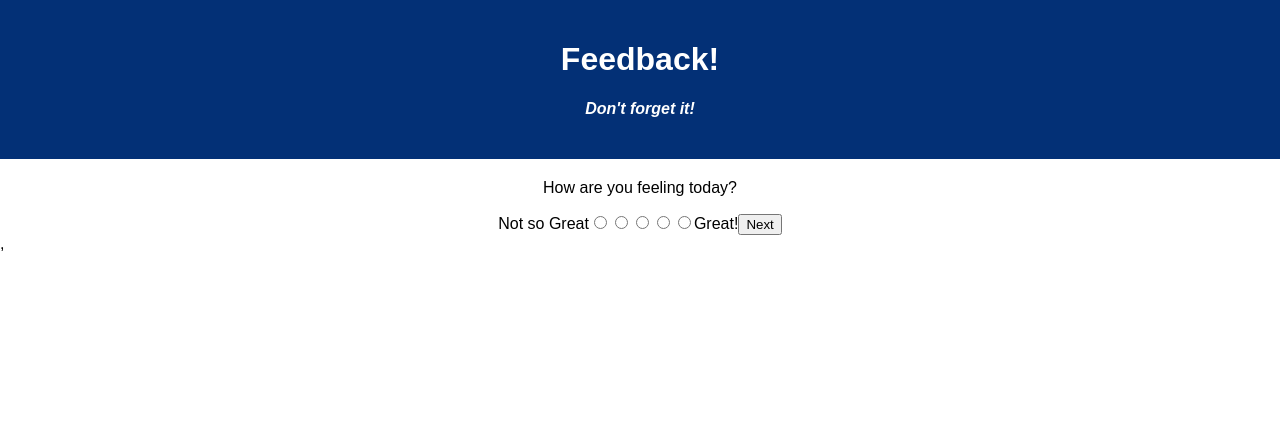
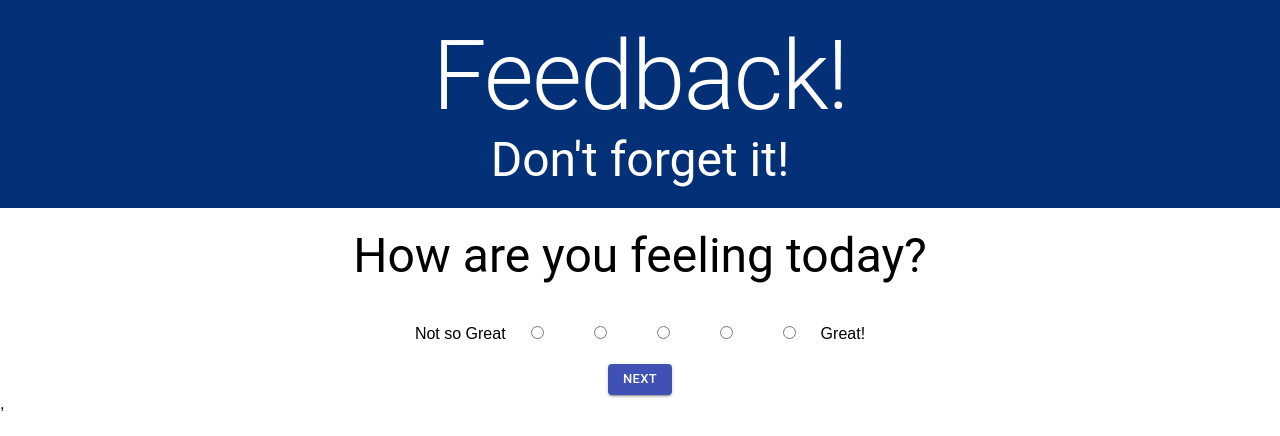
Before and after one commit to JasonInouye/weekend-redux-feedback-loop, a React (Create React App) app: page / in a window 1280 px wide. Shown: the top 436 px of the page. Built offline with nearby package versions, Linux system fonts and the light colour scheme.

Commit message:
added typography and buttons to styling

```diff
--- a/package.json
+++ b/package.json
@@ -6,6 +6,8 @@
   "dependencies": {
     "@fontsource/roboto": "^4.5.5",
     "@material-ui/core": "^4.12.3",
+    "@material-ui/icons": "^4.11.2",
+    "@mui/icons-material": "^5.5.1",
     "axios": "^0.21.1",
     "express": "^4.17.1",
     "pg": "^8.2.1",
--- a/src/components/App/App.css
+++ b/src/components/App/App.css
@@ -18,6 +18,6 @@
   font-size: large;
 }
 
-h4 {
-  font-style: italic;
+input {
+  margin:25px;
 }
--- a/src/components/App/App.jsx
+++ b/src/components/App/App.jsx
@@ -8,14 +8,23 @@ import UnderComponent from '../UnderComponent/UnderComponent';
 import SupportComponent from '../SupportComponent/SupportComponent';
 import CommentComponent from '../CommentComponent/CommentComponent';
 import ReviewComponent from '../ReviewComponent/ReviewComponent';
+import { Typography } from '@material-ui/core';
 
 function App() {
   return (
     <Router>
       <div className='App'>
         <header className='App-header'>
-          <h1 className='App-title'>Feedback!</h1>
-          <h4>Don't forget it!</h4>
+          <Typography
+            variant="h1"
+          >
+            Feedback!
+          </Typography>
+          <Typography
+            variant="h3"
+          >
+            Don't forget it!
+          </Typography>
         </header>
         <Route path="/" exact>
           <FeelingComponent />
--- a/src/components/CommentComponent/CommentComponent.jsx
+++ b/src/components/CommentComponent/CommentComponent.jsx
@@ -1,13 +1,23 @@
 import { useDispatch } from 'react-redux';
 import { useState } from 'react';
 import { useHistory } from 'react-router-dom';
+import { TextField, Typography } from '@material-ui/core';
+import  Button from '@material-ui/core/Button';
+import { makeStyles } from '@material-ui/core';
 
 function commentComponent() {
-    console.log('inside of commentComponent');
-
+    //console.log('inside of commentComponent');
     const history = useHistory();
     const dispatch = useDispatch();
     const [comment, setComment] = useState('');
+
+    const useStyles = makeStyles({
+        field: {
+            marginTop: 20,
+            marginBottom: 20,
+            display: 'block'
+        }
+    })
 
     const handleComment = () => {
         event.preventDefault();
@@ -19,14 +29,24 @@ function commentComponent() {
 
     return (
         <form onSubmit={handleComment}>
-            <p>Any comments you want to leave?</p>
-            <input
-                placeholder="Comment"
-                value={comment}
-                type="text"
+            <Typography
+                variant="h3"
+                align="center"
+                gutterBottom
+            >
+                Any comments you want to leave?
+            </Typography>
+
+            <TextField
                 onChange={(event) => setComment(event.target.value)}
+                label="Comments"
+                variant="outlined"
+                multiline
+                rows={3}
+                mediumwidth
             />
-            <button type="submit">Next</button>
+            <br />
+            <Button type="submit" variant="contained" color="primary" size="small" padding="120">Next</Button>
         </form>
     )
 }
--- a/src/components/FeelingComponent/FeelingComponent.jsx
+++ b/src/components/FeelingComponent/FeelingComponent.jsx
@@ -1,6 +1,9 @@
 import { useSelector, useDispatch } from 'react-redux';
 import { useState } from 'react';
 import { useHistory } from 'react-router-dom';
+import { Typography } from '@material-ui/core';
+import  Button from '@material-ui/core/Button';
+
 
 function FeelingComponent() {
     //console.log('inside of FeelingComponent');
@@ -34,7 +37,13 @@ function FeelingComponent() {
 
     return (
         <form name="feelingForm" onSubmit={handleFeeling}>
-            <p>How are you feeling today?</p>
+            <Typography
+                variant="h3"
+                align="center"
+                gutterBottom
+            >
+                How are you feeling today?
+            </Typography>
             {/*<input
                 required
                 placeholder = "Feeling"
@@ -79,7 +88,8 @@ function FeelingComponent() {
                 onChange={handleChange}
             />
             <label htmlFor="feeling">Great!</label>
-            <button type="submit">Next</button>
+            <br />
+            <Button type="submit" variant="contained" color="primary" size="small">Next</Button>
         </form>
     )
 }
--- a/src/components/ReviewComponent/ReviewComponent.jsx
+++ b/src/components/ReviewComponent/ReviewComponent.jsx
@@ -2,10 +2,12 @@ import axios from 'axios';
 import { useState } from 'react'
 import { useSelector, useDispatch } from "react-redux";
 import { useHistory } from 'react-router-dom';
+import { Typography } from '@material-ui/core';
+import Button from '@material-ui/core/Button';
+import SendIcon from '@material-ui/icons/Send';
 
 function reviewFeedback() {
-    console.log('inside of reviewFeedback');
-
+    //console.log('inside of reviewFeedback');
     const history = useHistory();
     const dispatch = useDispatch();
     const [edit, setEdit] = useState('');
@@ -17,8 +19,7 @@ function reviewFeedback() {
     const comment = useSelector(store => store.commentReducer);
 
     const handleSubmit = () => {
-        console.log('inside of handleSubmit', feeling, under, support, comment);
-
+        //console.log('inside of handleSubmit', feeling, under, support, comment);
         axios.post('/api/feedback', {
             feeling: feeling,
             understanding: under,
@@ -36,34 +37,46 @@ function reviewFeedback() {
 
     // button could pass a value to run a switch on history.push?
     const handleEditFeeling = () => {
-        console.log('clicked inside of edit');
+        //console.log('clicked inside of edit');
         dispatch({ type: 'EDIT_RESPONSES' });
         history.push('/');
     }
     const handleEditUnder = () => {
-        console.log('clicked inside of edit');
+        //console.log('clicked inside of edit');
         dispatch({ type: 'EDIT_RESPONSES' });
         history.push('/understanding');
     }
     const handleEditSupport = () => {
-        console.log('clicked inside of edit');
+        //console.log('clicked inside of edit');
         dispatch({ type: 'EDIT_RESPONSES' });
         history.push('/support');
     }
     const handleEditComment = () => {
-        console.log('clicked inside of edit');
+        //console.log('clicked inside of edit');
         dispatch({ type: 'EDIT_RESPONSES' });
         history.push('/comment');
     }
 
     return (
         <div>
-            <h3>Review your feedback</h3>
-            <p>Feelings: {feeling}</p><button onClick={handleEditFeeling}>Edit</button>
-            <p>Understanding: {under}</p><button onClick={handleEditUnder}>Edit</button>
-            <p>Support: {support}</p><button onClick={handleEditSupport}>Edit</button>
-            <p>Comments: {comment}</p><button onClick={handleEditComment}>Edit</button>
-            <button onClick={handleSubmit}>Submit</button>
+            <Typography
+                variant="h4"
+            >
+                Review your feedback
+            </Typography>
+            <Typography
+                variant="h5"
+                align="center"
+                gutterBottom
+            >
+                <p>Feelings: {feeling}</p><Button type="submit" variant="contained" color="default" size="small" onClick={handleEditFeeling}>Edit</Button>
+                <p>Understanding: {under}</p><Button type="submit" variant="contained" color="default" size="small" onClick={handleEditUnder}>Edit</Button>
+                <p>Support: {support}</p><Button type="submit" variant="contained" color="default" size="small" onClick={handleEditSupport}>Edit</Button>
+                <p>Comments: {comment}</p><Button type="submit" variant="contained" color="default" size="small" onClick={handleEditComment}>Edit</Button>
+            </Typography>
+
+            <br />
+            <Button type="submit" variant="contained" color="primary" size="small" onClick={handleSubmit} endIcon={<SendIcon />}>Submit</Button>
         </div>
     )
 }
--- a/src/components/SupportComponent/SupportComponent.jsx
+++ b/src/components/SupportComponent/SupportComponent.jsx
@@ -1,6 +1,8 @@
 import { useSelector, useDispatch } from 'react-redux';
 import { useState } from 'react';
 import { useHistory } from 'react-router-dom';
+import { Typography } from '@material-ui/core';
+import Button from '@material-ui/core/Button';
 
 function supportComponent() {
     console.log('inside of supportComponent');
@@ -32,14 +34,13 @@ function supportComponent() {
 
     return (
         <form onSubmit={handleSupport}>
-            <p>How well are you being supported?</p>
-            {/* <input
-                required
-                placeholder = "Support"
-                value = { support }
-                type = "text"
-                onChange = {(event) => setSupport(event.target.value)}
-            /> */}
+            <Typography
+                variant="h3"
+                align="center"
+                gutterBottom
+            >
+                <p>How well are you being supported?</p>
+            </Typography>
             <label htmlFor="support">Not Supported</label>
             <input type="radio"
                 name="chooseSupport"
@@ -77,7 +78,8 @@ function supportComponent() {
                 onChange={handleChange}
             />
             <label htmlFor="support">Well Supported</label>
-            <button type="submit">Next</button>
+            <br />
+            <Button type="submit" variant="contained" color="primary" size="small">Next</Button>
         </form>
     )
 }
--- a/src/components/UnderComponent/UnderComponent.jsx
+++ b/src/components/UnderComponent/UnderComponent.jsx
@@ -1,6 +1,8 @@
 import { useSelector, useDispatch } from 'react-redux';
 import { useState } from 'react';
 import { useHistory } from 'react-router-dom';
+import { Typography } from '@material-ui/core';
+import  Button from '@material-ui/core/Button';
 
 function underComponent() {
     //console.log( 'inside of underComponent' );
@@ -32,14 +34,13 @@ function underComponent() {
 
     return (
         <form onSubmit={handleUnder}>
-            <p>How well are you understanding the talent?</p>
-            {/* <input
-                required
-                placeholder = "Understanding"
-                value = {under}
-                type = "text"
-                onChange = {(event) => setUnder(event.target.value)}
-            /> */}
+            <Typography
+                variant="h3"
+                align="center"
+                gutterBottom
+            >
+                How well are you understanding the talent?
+            </Typography>
             <label htmlFor="support">Don't Understand</label>
             <input type="radio"
                 name="chooseUnderstanding"
@@ -77,7 +78,8 @@ function underComponent() {
                 onChange={handleChange}
             />
             <label htmlFor="under">Fully Understand</label>
-            <button type="submit">Next</button>
+            <br />
+            <Button type="submit" variant="contained" color="primary" size="small">Next</Button>
         </form>
     )
 }
```
Also changed, not shown: 1 other file (tests, documents, lock files or other folders).
